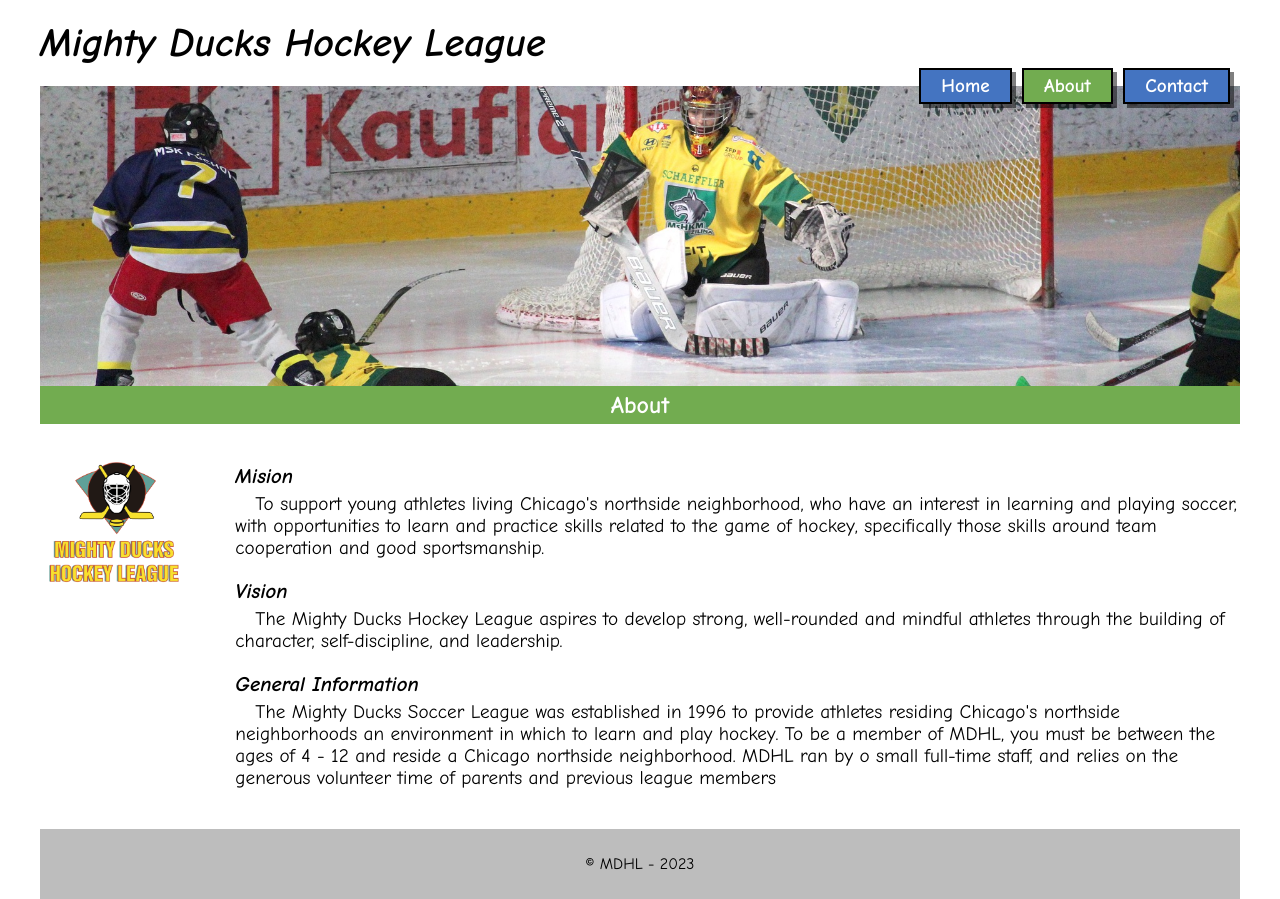
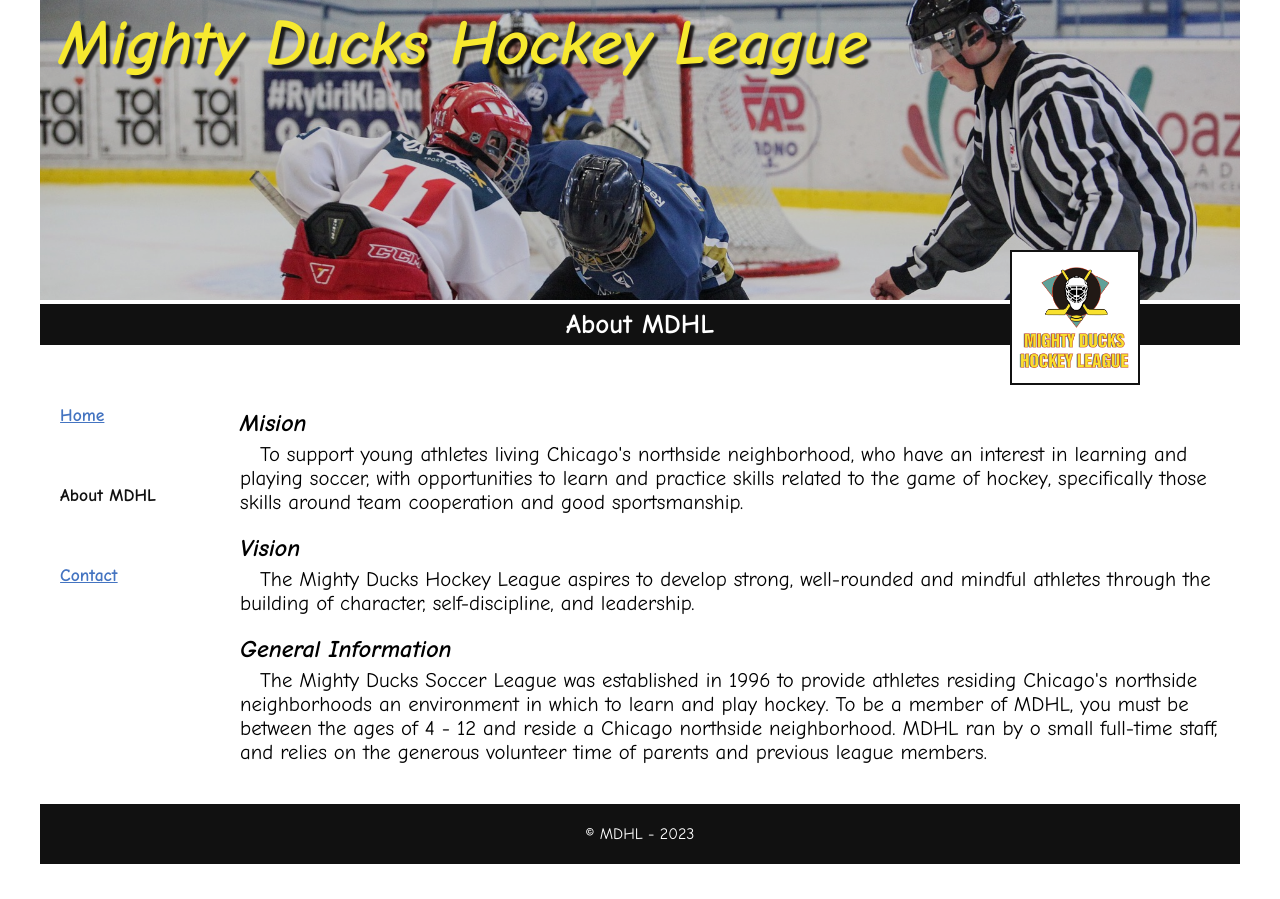
Before and after one commit to ElsioAyala/Mighty-Ducks-Hockey-League, a plain HTML site: page about.html in a window 1280 px wide. After the commit the page ends 864 px from the top, so only its background shows below. Drawn offline with Linux system fonts and the light colour scheme.

Commit message:
add style_2 and style_3

```diff
--- a/about.html
+++ b/about.html
@@ -7,29 +7,28 @@
     <meta name="viewport" content="width=device-width, initial-scale=1.0" />
     <link rel="shortcut icon" href="./assets/image/Icon-Mighty-ducks.png" type="image/x-icon">
     <link rel="preconnect" href="https://fonts.gstatic.com" crossorigin />
-    <link href="https://fonts.googleapis.com/css2?family=Comic+Neue:ital,wght@0,400;0,700;1,700&display=swap"
-        rel="stylesheet" />
-    <link rel="stylesheet" href="./assets/style/style.css" />
+    <link href="https://fonts.googleapis.com/css2?family=Comic+Neue:ital,wght@0,400;0,700;1,700&display=swap"rel="stylesheet" />
+    <link rel="stylesheet" href="./styles/style.css" />
+    <!-- <link rel="stylesheet" href="./styles/style_2.css" /> -->
+    <!-- <link rel="stylesheet" href="./styles/style_3.css" /> -->
     <title>About MDHL</title>
 </head>
 
 <body>
     <header class="header container">
+        <a href="./"><img src="./assets/image/Logo%20Mighty%20ducks-01.png" alt="Logo Mighty Ducks" class="logo"></a>
         <h1 class="title">Mighty Ducks Hockey League</h1>
         <nav class="nav-main">
             <a href="./">Home</a>
-            <a href="#" class="active">About</a>
+            <a href="#" class="active">About <span>MDHL</span></a>
+            <a href="./gallery.html" class="gallery">Gallery</a>
             <a href="./contact.html">Contact</a>
         </nav>
-        <figure class="banner-container">
-            <img class="banner-img" src="./assets/image/design1_image2.jpg" alt="banner" />
-        </figure>
+        <figure class="banner-container"></figure>
     </header>
     <main class="container">
-        <h2 class="section-title">About</h2>
-
-        <a href="./"><img src="./assets/image/Logo%20Mighty%20ducks-01.png" alt="Logo Mighty Ducks" class="logo" /></a>
-
+        <section>
+            <h2 class="section-title">About <span>MDHL</span></h2>
             <div class="content-main">
                 <article>
                     <h2 class="content-main-title">Mision</h2>
@@ -57,10 +56,11 @@
                         in which to learn and play hockey. To be a member of MDHL, you must
                         be between the ages of 4 - 12 and reside a Chicago northside
                         neighborhood. MDHL ran by o small full-time staff, and relies on the
-                    generous volunteer time of parents and previous league members
+                        generous volunteer time of parents and previous league members.
                     </p>
                 </article>
             </div>
+        </section>
     </main>
     <footer>
         <p>© MDHL - 2023</p>
--- a/assets/style/style.css
+++ /dev/null
@@ -1,122 +0,0 @@
-:root {
-    --height-banner: 300px;
-    --height-footer: 70px;
-    --max-width-page: 1200px;
-    --primary-color: #4474c1;
-    --secundary-color: #72ac50;
-}
-
-* {
-    margin: 0;
-    padding: 0;
-    box-sizing: border-box;
-    font-family: "Comic Neue", sans-serif;
-}
-
-body {
-    min-height: 100vh;
-    position: relative;
-    /*En el caso de haber más contenido, el footer no tape dicho contenido*/
-    padding-bottom: calc(var(--height-footer) + 20px);
-}
-
-.container {
-    max-width: var(--max-width-page);
-    margin-left: auto;
-    margin-right: auto;
-    position: relative;
-}
-
-.header {
-    padding: 0.1px;
-}
-
-.title {
-    font-size: 2.5em;
-    font-style: oblique;
-    margin: 20px 0;
-}
-
-.nav-main {
-    position: absolute;
-    right: 5px;
-    top: 75px;
-}
-
-.nav-main a {
-    padding: 5px 20px;
-    background-color: var(--primary-color);
-    color: white;
-    border: 2px solid black;
-    text-decoration: none;
-    font-weight: bold;
-    box-shadow: 4px 4px rgba(0, 0, 0, 0.5);
-    margin-right: 5px;
-    font-size: 1.2em;
-}
-
-.nav-main a.active {
-    background-color: var(--secundary-color);
-}
-
-.banner-container {
-    height: var(--height-banner);
-}
-
-.banner-img {
-    width: 100%;
-    height: var(--height-banner);
-    object-fit: cover;
-}
-
-.section-title {
-    background-color: var(--secundary-color);
-    text-align: center;
-    padding: 5px;
-    color: white;
-}
-
-.logo {
-    width: 150px;
-    margin-top: 20px;
-    display: inline-block;
-    vertical-align: top;
-}
-
-.content-main {
-    display: inline-block;
-    width: calc(100% - 196px);
-    margin-top: 40px;
-    margin-left: 40px;
-}
-
-.content-main-title {
-    font-size: 1.3em;
-    font-style: oblique;
-}
-
-.content-main-detail {
-    margin-top: 5px;
-    margin-bottom: 20px;
-    text-indent: 20px;
-    font-size: 1.2em;
-}
-
-footer {
-    height: var(--height-footer);
-    position: absolute;
-    bottom: 0;
-    width: 100%;
-    line-height: var(--height-footer);
-
-}
-
-footer p {
-    background-color: #bdbdbd;
-    height: 100%;
-    max-width: var(--max-width-page);
-    margin-left: auto;
-    margin-right: auto;
-    text-align: center;
-    vertical-align: middle;
-}
--- /dev/null
+++ b/styles/style.css
@@ -0,0 +1,144 @@
+:root {
+    --height-banner: 300px;
+    --height-footer: 60px;
+    --max-width-page: 1200px;
+    --primary-color: #111;
+    --secundary-color: #f7e92f;
+    --links-color: #4474c1;
+}
+
+* {
+    margin: 0;
+    padding: 0;
+    box-sizing: border-box;
+    font-family: "Comic Neue", sans-serif;
+}
+
+body {
+    min-height: 100vh;
+    position: relative;
+    /*En el caso de haber más contenido, el footer no tape dicho contenido*/
+    padding-bottom: calc(var(--height-footer) + 20px);
+}
+
+.container {
+    max-width: var(--max-width-page);
+    margin-left: auto;
+    margin-right: auto;
+    position: relative;
+}
+
+.header {
+    padding: 0.1px;
+}
+
+.title {
+    font-size: 4rem;
+    font-style: oblique;
+    position: absolute;
+    top: .1em;
+    left: .3em;
+    text-shadow: 4px 4px 2px #020202d4;
+    color: var(--secundary-color);
+    z-index: 100;
+}
+
+.nav-main a.gallery{
+    display: none;
+}
+
+.nav-main {
+    position: absolute;
+    top: 400px;
+    z-index: 300;
+}
+
+.nav-main a {
+	padding: 5px 20px;
+	font-weight: bold;
+	font-size: 1.1em;
+	display: block;
+	margin-bottom: 50px;
+    color: var(--links-color);
+    transition: all .3s;
+}
+
+.nav-main a.active {
+    color: var(--primary-color);
+    text-decoration: none;
+}
+
+.nav-main a:hover {
+    color: var(--primary-color);
+    text-decoration: none;
+}
+
+.banner-container {
+    height: var(--height-banner);
+    background-image: url(../assets/image/design1_image1.jpg);
+    background-size: cover;
+    background-position: 0 -100px;
+    filter: brightness(0.8);
+    /*margin-top: 4px;*/
+
+}
+
+.section-title {
+    background-color: var(--primary-color);
+    text-align: center;
+    padding: 5px;
+    color: white;
+    font-size: 1.7em;
+    margin-top: 4px
+}
+
+.logo {
+	width: 130px;
+	position: absolute;
+	top: 250px;
+	z-index: 200;
+	background-color: white;
+	right: 100px;
+	border: 2px solid var(--primary-color);
+}
+
+.content-main {
+    margin-top: 4em;
+    margin-left: 200px;
+}
+
+.content-main-title {
+    font-size: 1.5em;
+    font-style: oblique;
+}
+
+.content-main-detail {
+    margin-top: 5px;
+    margin-bottom: 20px;
+    text-indent: 20px;
+    font-size: 1.3em;
+}
+
+.content-main-detail a {
+    color: var(--links-color);
+    text-decoration-color: var(--primary-color)
+}
+
+footer {
+    height: var(--height-footer);
+    position: absolute;
+    bottom: 0;
+    width: 100%;
+    line-height: var(--height-footer);
+
+}
+
+footer p {
+    background-color: var(--primary-color);
+    height: 100%;
+    max-width: var(--max-width-page);
+    margin-left: auto;
+    margin-right: auto;
+    text-align: center;
+    color: #fff;
+}
--- /dev/null
+++ b/styles/style_2.css
@@ -0,0 +1,133 @@
+:root {
+    --height-banner: 300px;
+    --height-footer: 60px;
+    --max-width-page: 1200px;
+    --primary-color: #4474c1;
+    --secundary-color: #72ac50;
+}
+
+* {
+    margin: 0;
+    padding: 0;
+    box-sizing: border-box;
+    font-family: "Comic Neue", sans-serif;
+}
+
+body {
+    min-height: 100vh;
+    position: relative;
+    /*En el caso de haber más contenido, el footer no tape dicho contenido*/
+    padding-bottom: calc(var(--height-footer) + 20px);
+}
+
+.container {
+    max-width: var(--max-width-page);
+    margin-left: auto;
+    margin-right: auto;
+    position: relative;
+}
+
+.header {
+    padding: 0.1px;
+}
+
+.title {
+    font-size: 3em;
+    font-style: oblique;
+    margin: 10px 0;
+}
+
+.nav-main {
+    position: absolute;
+    right: 5px;
+    top: 65px;
+    z-index: 1;
+}
+
+.nav-main a {
+    padding: 5px 20px;
+    background-color: var(--primary-color);
+    color: white;
+    border: 2px solid black;
+    text-decoration: none;
+    font-weight: bold;
+    box-shadow: 4px 4px rgba(0, 0, 0, 0.5);
+    margin-right: 5px;
+    font-size: 1.2em;
+}
+
+.nav-main a > span, .gallery {
+    display: none;
+}
+
+.nav-main a.active {
+    background-color: var(--secundary-color);
+}
+
+.banner-container {
+    height: var(--height-banner);
+    background-image: url(../assets/image/design1_image2.jpg);
+    background-size: cover;
+    background-position: center;
+}
+
+
+.section-title {
+    text-align: center;
+    padding: 5px;
+    font-size: 1.7em;
+    border: 1px solid #111;
+}
+
+.section-title > span {
+    display: none;
+}
+
+.logo {
+    width: 150px;
+    position: absolute;
+    top: 445px;
+
+}
+
+.content-main {
+    margin-top: 40px;
+    margin-left: 200px;
+}
+
+.content-main-title {
+    font-size: 1.3em;
+    font-style: oblique;
+}
+
+.content-main-detail {
+    margin-top: 5px;
+    margin-bottom: 20px;
+    text-indent: 20px;
+    font-size: 1.3em;
+}
+
+.content-main-detail a {
+    color: var(--primary-color);
+    text-decoration-color: #111;
+}
+
+
+
+footer {
+    height: var(--height-footer);
+    position: absolute;
+    bottom: 0;
+    width: 100%;
+    line-height: var(--height-footer);
+
+}
+
+footer p {
+    background-color: #bdbdbd;
+    height: 100%;
+    max-width: var(--max-width-page);
+    margin-left: auto;
+    margin-right: auto;
+    text-align: center;
+}
--- /dev/null
+++ b/styles/style_3.css
@@ -0,0 +1,164 @@
+@import url("https://fonts.googleapis.com/css2?family=Roboto&family=Rowdies&display=swap");
+
+:root {
+  --height-header: 250px;
+  --height-footer: 60px;
+  --max-width-page: 1000px;
+  --primary-color: #f7e92f;
+  --secundary-color: #111;
+}
+
+* {
+  margin: 0;
+  padding: 0;
+  box-sizing: border-box;
+  font-family: "Roboto", sans-serif;
+  color: white;
+}
+
+body {
+  min-height: 100vh;
+  position: relative;
+  padding-bottom: calc(var(--height-footer) + 20px);
+  background-image: linear-gradient(
+      180deg,
+      rgba(2, 0, 36, 1) 0%,
+      rgba(178, 97, 78, 0.7175070711878502) 0%,
+      rgba(255, 255, 255, 0) 100%
+    ),
+    url(../assets/image/jugadores-profesionales-de-hockey-sobre-hielo.jpg);
+  background-repeat: no-repeat;
+  background-size: cover;
+}
+
+header {
+  height: var(--height-header);
+}
+
+.container {
+  max-width: var(--max-width-page);
+  margin-left: auto;
+  margin-right: auto;
+  position: relative;
+}
+
+.title {
+  display: none;
+}
+
+.nav-main {
+  position: absolute;
+  top: 75px;
+  z-index: 300;
+  width: 100%;
+  text-align: center;
+}
+
+.nav-main a {
+  font-family: "Rowdies", cursive;
+  margin: 0 1.3em;
+  font-size: 1.1em;
+  text-transform: uppercase;
+  color: #fff;
+  text-decoration: none;
+  position: relative;
+}
+
+.nav-main a::before {
+  content: "";
+  border-bottom: 2px solid var(--primary-color);
+  width: 0;
+  position: absolute;
+  left: 0;
+  bottom: -2px;
+  transition: width 0.3s;
+}
+.nav-main a:hover::before {
+  width: 100%;
+}
+
+.nav-main a > span {
+  font-family: inherit;
+}
+.nav-main a:nth-child(2) {
+  margin-right: 200px;
+}
+
+.nav-main a.active {
+  border-bottom: solid 2px var(--primary-color);
+}
+
+
+.section-title {
+  margin-top: 1em;
+  padding: .5em;
+  font-family: "Rowdies";
+  color: var(--primary-color);
+  background-color: #f6e72f1a;
+  padding: 10px 20px;
+  width: fit-content;
+  margin-left: auto;
+  margin-right: auto;
+  font-size: 1.7rem;
+}
+
+.section-title > span {
+  color: inherit;
+  font-family: inherit;
+}
+
+.logo {
+  width: 200px;
+  position: absolute;
+  top: 10px;
+  left: calc(50% - 100px);
+  z-index: 200;
+}
+
+.content-main {
+  margin-top: 60px;
+  margin-left: 1em;
+  margin-right: 1em;
+  text-align: center;
+}
+
+.content-main-title {
+  font-size: 1.5rem;
+  font-style: oblique;
+  color: #f7e92f;
+}
+
+.content-main-detail {
+  margin-top: 5px;
+  margin-bottom: 30px;
+  font-size: 1.3em;
+  line-height: 1.5;
+}
+
+.gallery{
+    width: fit-content;
+    margin: 4em auto;
+}
+
+.gallery img{
+    width: 300px;
+    vertical-align: middle;
+    margin: .5em
+}
+
+footer {
+  height: var(--height-footer);
+  position: absolute;
+  bottom: 0;
+  width: 100%;
+  line-height: var(--height-footer);
+  background-color: var(--secundary-color);
+}
+
+footer p {
+  height: 100%;
+  max-width: var(--max-width-page);
+  margin-left: auto;
+  margin-right: auto;
+  text-align: center;
+}
```
Also changed, not shown: contact.html (+16 -14 lines), gallery.html (added, +48 -0 lines), index.html (+8 -10 lines), assets/image/jugadores-profesionales-de-hockey-sobre-hielo.jpg (added), 1 other file. Lines whose indentation alone changed are shown as unchanged.
